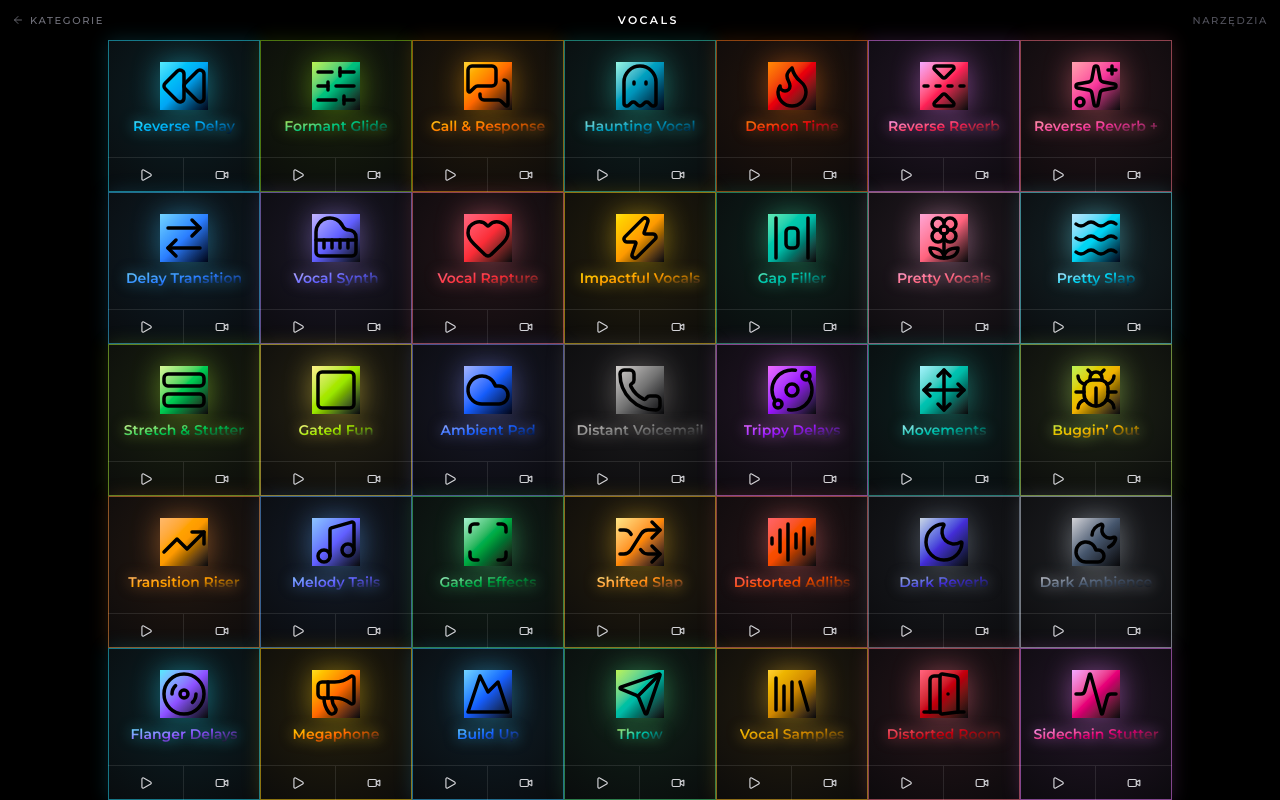
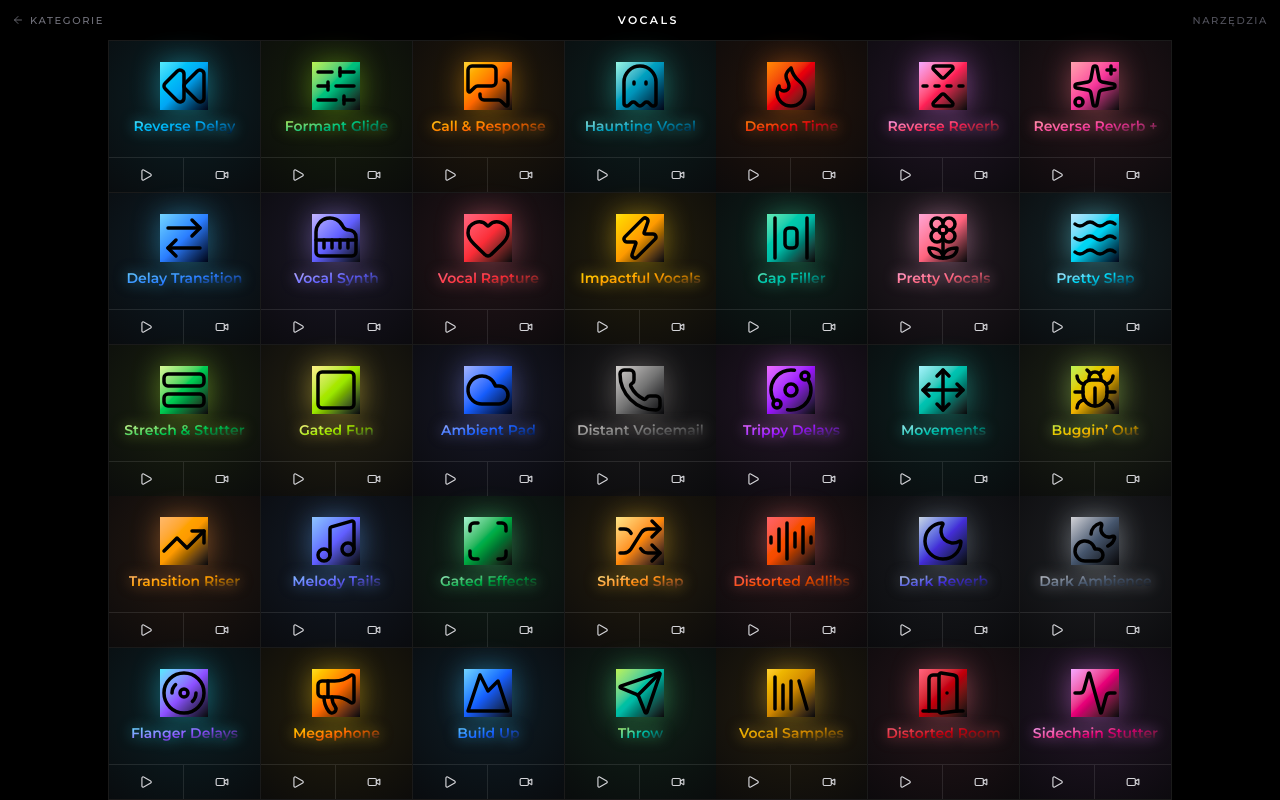
Before and after one commit to ernestrudziec/1take-records-web, a Next.js app: page /narzedzia/efekty in a window 1280 px wide. Built offline with nearby package versions, Linux system fonts and the light colour scheme.

Commit message:
Use a 1px gray grid and color only the playing tile border.
Idle seams stay faint so the active preview outline is the one that reads.

```diff
--- a/src/components/tools/EffectTile.tsx
+++ b/src/components/tools/EffectTile.tsx
@@ -122,16 +122,8 @@ export function EffectTile({
   }, []);
 
   const glow = effect.glow;
-  const restGlow = [
-    `inset 0 0 0 1px ${glow}88`,
-    `0 0 18px ${glow}2c`,
-  ].join(", ");
-  const hoverGlow = [
-    `inset 0 0 0 1px ${glow}a3`,
-    `${-tilt.ry}px ${tilt.rx + 10}px 22px rgba(0,0,0,0.45)`,
-    `0 0 22px ${glow}35`,
-  ].join(", ");
-  const playGlow = `inset 0 0 0 1px ${glow}99, 0 0 18px ${glow}3d`;
+  const hoverGlow = `${-tilt.ry}px ${tilt.rx + 10}px 22px rgba(0,0,0,0.45)`;
+  const playGlow = `inset 0 0 0 1px ${glow}, 0 0 18px ${glow}3d`;
 
   return (
     <div
@@ -145,7 +137,7 @@ export function EffectTile({
         onPointerLeave={onPointerLeave}
         className="group relative flex h-full w-full cursor-pointer flex-col bg-zinc-950 will-change-transform"
         style={{
-          boxShadow: hovering ? hoverGlow : playing ? playGlow : restGlow,
+          boxShadow: playing ? playGlow : hovering ? hoverGlow : undefined,
           transform: `rotateX(${tilt.rx}deg) rotateY(${tilt.ry}deg) translateZ(${hovering ? 12 : 0}px)`,
           transformStyle: "preserve-3d",
           transition: hovering
@@ -162,7 +154,7 @@ export function EffectTile({
                 ? `radial-gradient(320px circle at ${tilt.px}% ${tilt.py}%, ${glow}21, transparent 48%)`
                 : `radial-gradient(280px circle at 50% 38%, ${glow}1c, transparent 52%)`,
             boxShadow: playing
-              ? `inset 0 0 0 1px ${glow}aa, inset 0 0 28px ${glow}30, 0 0 20px ${glow}40`
+              ? `inset 0 0 0 1px ${glow}, inset 0 0 28px ${glow}30, 0 0 20px ${glow}40`
               : undefined,
           }}
           aria-hidden
--- a/src/components/tools/EffectsLibrary.tsx
+++ b/src/components/tools/EffectsLibrary.tsx
@@ -69,7 +69,7 @@ export function EffectsLibrary() {
           </div>
 
           <div className="flex min-h-0 flex-1 items-center justify-center overflow-visible">
-            <div className="grid w-[min(100vw,calc((100dvh-2.5rem)*5/7))] grid-cols-5 grid-rows-7 lg:w-[min(100vw,calc((100dvh-2.5rem)*7/5))] lg:grid-cols-7 lg:grid-rows-5">
+            <div className="grid w-[min(100vw,calc((100dvh-2.5rem)*5/7))] grid-cols-5 grid-rows-7 gap-px bg-white/10 p-px lg:w-[min(100vw,calc((100dvh-2.5rem)*7/5))] lg:grid-cols-7 lg:grid-rows-5">
               {effects.map((effect) => (
                 <EffectTile
                   key={effect.slug}
```
